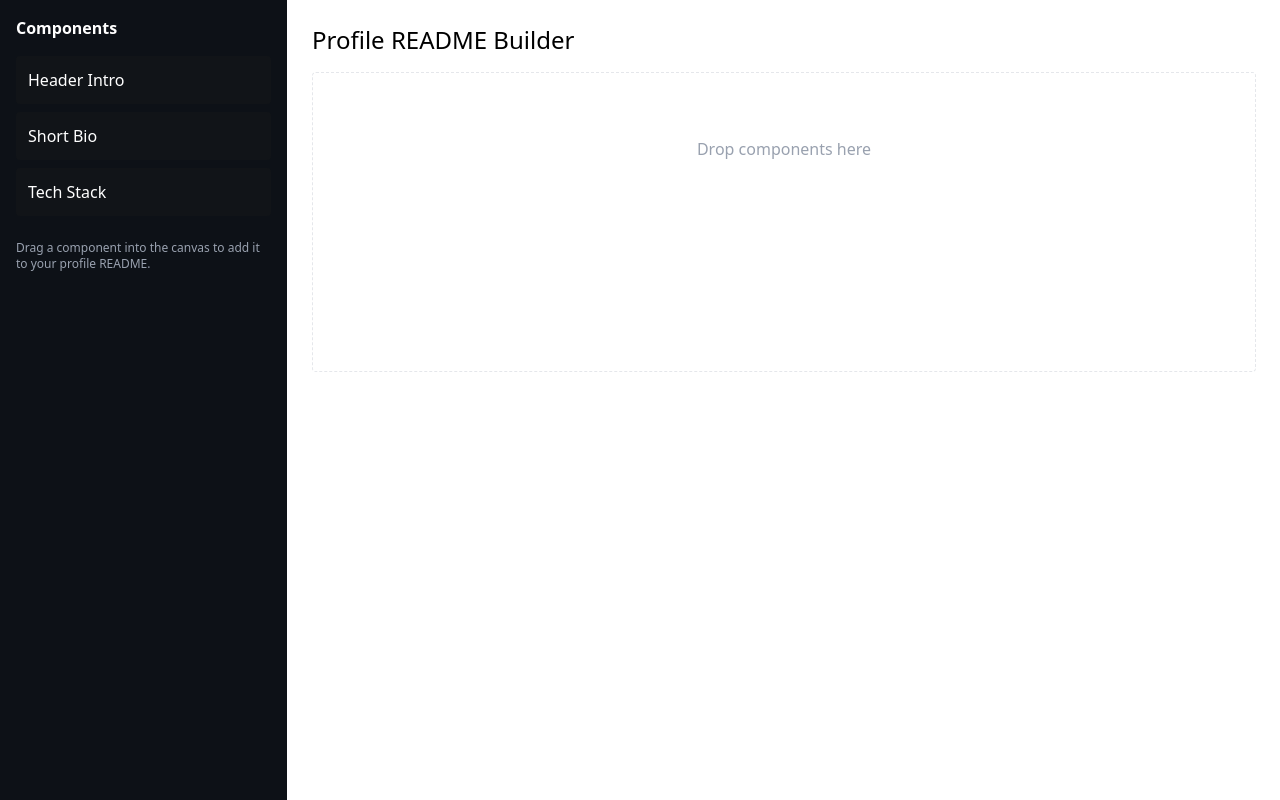
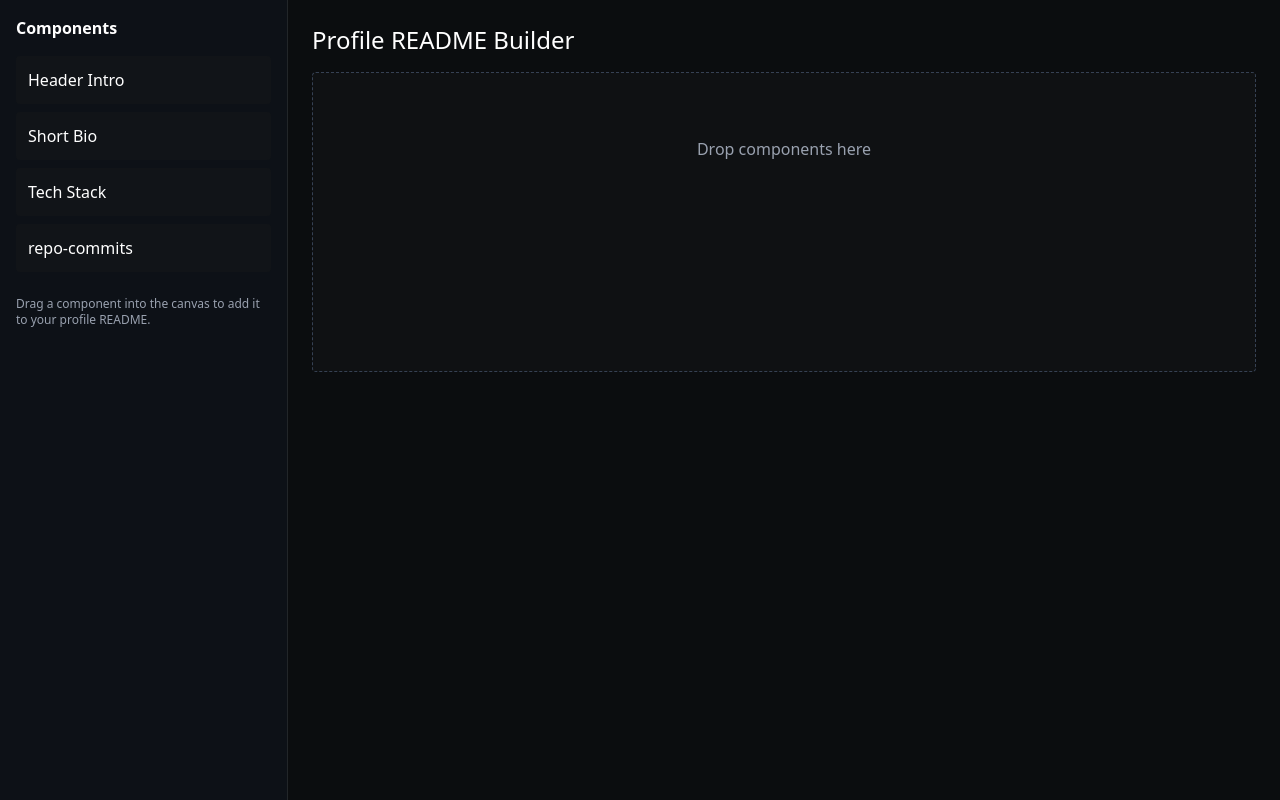
Before and after one commit to Abhishek5127/GitHance---Github-Profile-Enhancer, a Next.js app: page /profile-builder in a window 1280 px wide. Built offline with nearby package versions, Linux system fonts and the light colour scheme.

Commit message:
working on features

```diff
--- a/src/app/components/Canvas.js
+++ b/src/app/components/Canvas.js
@@ -5,12 +5,10 @@ import CanvasItem from "./CanvasItem";
 import { useDroppable } from "@dnd-kit/core";
 
 /**
- * Canvas is the drop area. It registers a droppable id "canvas" so we
- * can detect drops on empty canvas or between items.
- *
+ * Canvas: droppable + sortable area
  * props:
- *  - items: array of canvas items
- *  - setItems: setter to manage items (reorder, insert, delete)
+ *   items: canvas array
+ *   setItems: setter
  */
 export default function Canvas({ items, setItems }) {
   const { setNodeRef, isOver } = useDroppable({ id: "canvas" });
@@ -19,12 +17,14 @@ export default function Canvas({ items, setItems }) {
     <div>
       <div
         ref={setNodeRef}
-        className={`min-h-[300px] p-4 rounded border border-dashed ${
-          isOver ? "border-blue-500 bg-blue-50/20" : "border-gray-200 bg-white/5"
+        className={`min-h-[300px] p-4 rounded border-dashed border ${
+          isOver ? "border-blue-500 bg-blue-50/10" : "border-gray-700 bg-white/2"
         }`}
       >
         {items.length === 0 && (
-          <div className="py-12 text-center text-gray-400">Drop components here</div>
+          <div className="py-12 text-center text-gray-400">
+            Drop components here
+          </div>
         )}
 
         <SortableContext items={items.map((i) => i.id)} strategy={verticalListSortingStrategy}>
--- a/src/app/components/CanvasItem.js
+++ b/src/app/components/CanvasItem.js
@@ -0,0 +1,47 @@
+"use client";
+
+import { useSortable } from "@dnd-kit/sortable";
+import { CSS } from "@dnd-kit/utilities";
+
+/**
+ * Renders each canvas item and makes it sortable.
+ */
+export default function CanvasItem({ item }) {
+  const { attributes, listeners, setNodeRef, transform, transition } = useSortable({
+    id: item.id,
+  });
+
+  const style = {
+    transform: CSS.Transform.toString(transform),
+    transition,
+  };
+
+  const renderInner = () => {
+    switch (item.type) {
+      case "header":
+        return <div className="text-xl font-bold">👋 Hi, I'm Your Name</div>;
+      case "bio":
+        return <div>A short bio about you — talk about what you build.</div>;
+      case "skills":
+        return (
+          <div>
+            <strong>Tech stack:</strong> React · Node.js · Python
+          </div>
+        );
+      default:
+        return <div>{item.type}</div>;
+    }
+  };
+
+  return (
+    <div
+      ref={setNodeRef}
+      style={style}
+      {...attributes}
+      {...listeners}
+      className="p-4 mb-3 bg-white/5 rounded border"
+    >
+      {renderInner()}
+    </div>
+  );
+}
--- a/src/app/components/Sidebar.js
+++ b/src/app/components/Sidebar.js
@@ -5,7 +5,7 @@ import { PROFILE_TEMPLATES } from "@/app/lib/profileTemplates";
 
 export default function Sidebar() {
   return (
-    <aside className="w-72 p-4 bg-[#0d1117] text-white border-r">
+    <aside className="w-72 p-4 bg-[#0d1117] text-white border-r border-[#222629]">
       <h3 className="font-semibold mb-4">Components</h3>
 
       <div className="space-y-2">
--- a/src/app/components/TemplateItem.js
+++ b/src/app/components/TemplateItem.js
@@ -3,11 +3,11 @@
 import { useDraggable } from "@dnd-kit/core";
 
 /**
- * TemplateItem is a draggable source (a template you can drag to the canvas).
- * We mark its drag data with { source: 'template', templateId } so onDragEnd handler can detect it.
+ * A draggable source in the sidebar.
+ * data: { source: 'template', templateId }
  */
 export default function TemplateItem({ template }) {
-  const id = `template:${template.id}`; // e.g. "template:header"
+  const id = `template:${template.id}`; // unique draggable id
 
   const { attributes, listeners, setNodeRef, transform } = useDraggable({
     id,
@@ -24,7 +24,7 @@ export default function TemplateItem({ template }) {
       {...listeners}
       {...attributes}
       style={style}
-      className="p-3 bg-[#111418] rounded cursor-grab hover:bg-[#16191d]"
+      className="p-3 bg-[#111418] rounded cursor-grab hover:bg-[#16191d] select-none"
     >
       {template.title}
     </div>
--- a/src/app/lib/profileTemplates.js
+++ b/src/app/lib/profileTemplates.js
@@ -3,5 +3,6 @@ export const PROFILE_TEMPLATES = [
   { id: "header", title: "Header Intro" },
   { id: "bio", title: "Short Bio" },
   { id: "skills", title: "Tech Stack" },
+  { id: "commits", title:"repo-commits"}
   // add more templates as you like
 ];
--- a/src/app/profile-builder/page.js
+++ b/src/app/profile-builder/page.js
@@ -16,9 +16,11 @@ import Sidebar from "@/app/components/Sidebar";
 import Canvas from "@/app/components/Canvas";
 
 /**
- * canvasItems: array of { id: "canvas-163234234", type: "header", data: {} }
+ * Main page for the profile README builder.
+ * This entire file is a client component (use client).
  */
 export default function Page() {
+    // canvas items: { id, type, data }
     const [canvasItems, setCanvasItems] = useState([]);
 
     const sensors = useSensors(
@@ -28,45 +30,41 @@ export default function Page() {
 
     const onDragEnd = (event) => {
         const { active, over } = event;
-
-        // If nothing was dropped over, do nothing
         if (!over) return;
 
-        // If dragging a template from the sidebar (we mark templates with id starting with "template:")
+        // If dragging a template from sidebar (id like "template:header")
         if (active.data?.current?.source === "template") {
-            // active.id is like "template:header"
-            const templateId = active.data.current.templateId; // "header"
-            // If dropped on canvas directly (over.id === "canvas") -> append
-            // If dropped on a canvas item (over.id === canvasItemId) -> insert before that item
+            const templateId = active.data.current.templateId;
+            const newItem = {
+                id: `canvas-${templateId}-${Date.now()}`,
+                type: templateId,
+                data: {}, // initial data
+            };
+
+            // dropped onto empty canvas area
             if (over.id === "canvas") {
-                const newItem = {
-                    id: `canvas-${templateId}-${Date.now()}`,
-                    type: templateId,
-                    data: {}, // future: template defaults or user-edited data
-                };
+                setCanvasItems((prev) => [...prev, newItem]);
+                return;
+            }
+
+            // dropped over a canvas item => insert before it
+            const idx = canvasItems.findIndex((i) => i.id === over.id);
+            if (idx === -1) {
                 setCanvasItems((prev) => [...prev, newItem]);
             } else {
-                // over is a canvas item id
-                const index = canvasItems.findIndex((i) => i.id === over.id);
-                const newItem = {
-                    id: `canvas-${templateId}-${Date.now()}`,
-                    type: templateId,
-                    data: {},
-                };
                 setCanvasItems((prev) => {
                     const copy = [...prev];
-                    copy.splice(index, 0, newItem);
+                    copy.splice(idx, 0, newItem);
                     return copy;
                 });
             }
             return;
         }
 
-        // If dragging an existing canvas item (id starts with "canvas-") -> reorder
+        // If moving existing canvas item (id starts with "canvas-")
         if (active.id && active.id.startsWith("canvas-")) {
-            // If dropped on the canvas container (empty area) or over another canvas item
             const oldIndex = canvasItems.findIndex((i) => i.id === active.id);
-            // if over is 'canvas' -> move to end
+            // dropped on canvas empty area => move to end
             if (over.id === "canvas") {
                 const copy = [...canvasItems];
                 const [moved] = copy.splice(oldIndex, 1);
@@ -75,29 +73,27 @@ export default function Page() {
                 return;
             }
             const newIndex = canvasItems.findIndex((i) => i.id === over.id);
-            if (oldIndex !== -1 && newIndex !== -1) {
+            if (oldIndex !== -1 && newIndex !== -1 && oldIndex !== newIndex) {
                 setCanvasItems((prev) => arrayMove(prev, oldIndex, newIndex));
             }
         }
     };
 
     return (
-        <div className="flex h-screen">
+        <div className="flex h-screen bg-[#0b0d0f]">
             <DndContext
+
                 sensors={sensors}
                 collisionDetection={closestCorners}
                 onDragEnd={onDragEnd}
             >
-
                 <Sidebar />
-
                 <div className="flex-1 p-6">
-                    <h2 className="text-2xl mb-4">Profile README Builder</h2>
-
+                    <h2 className="text-2xl text-white mb-4">Profile README Builder</h2>
                     <Canvas items={canvasItems} setItems={setCanvasItems} />
                 </div>
             </DndContext>
+
         </div >
-
-  );
+    );
 }
```
